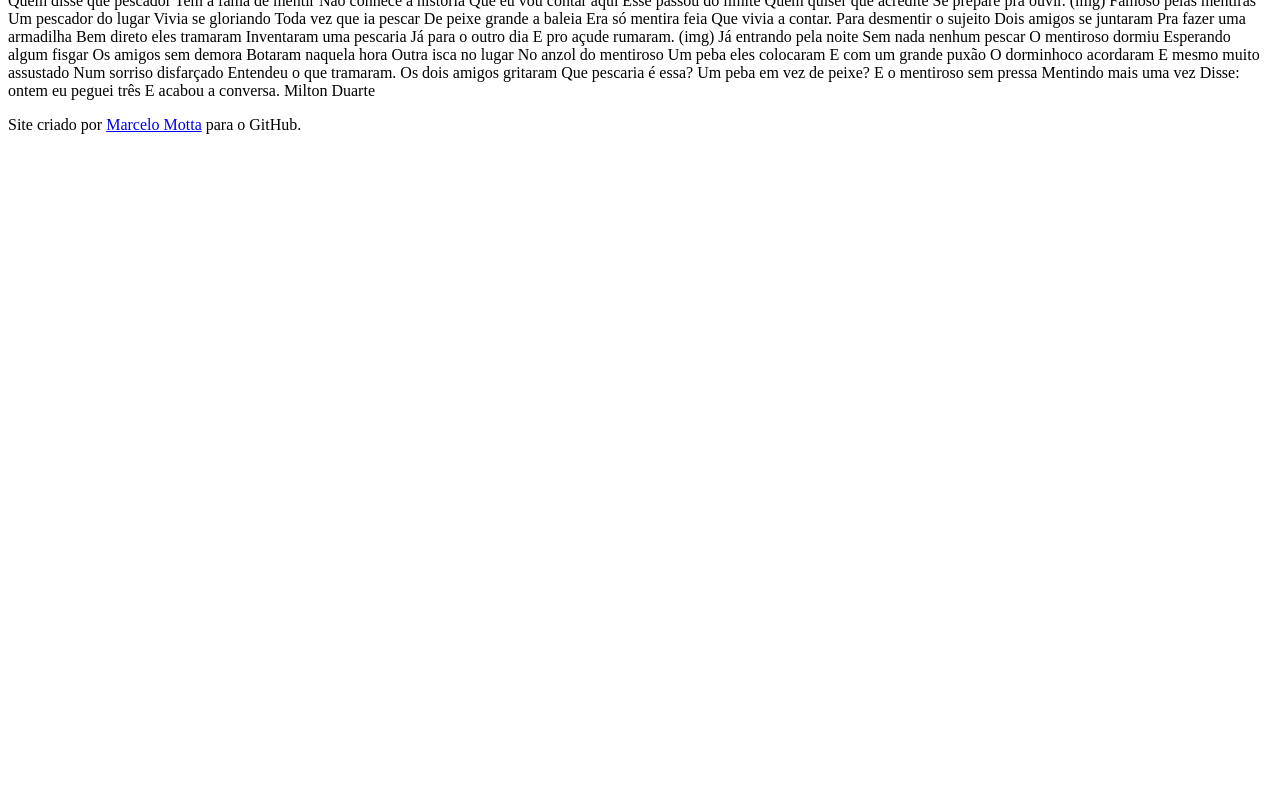
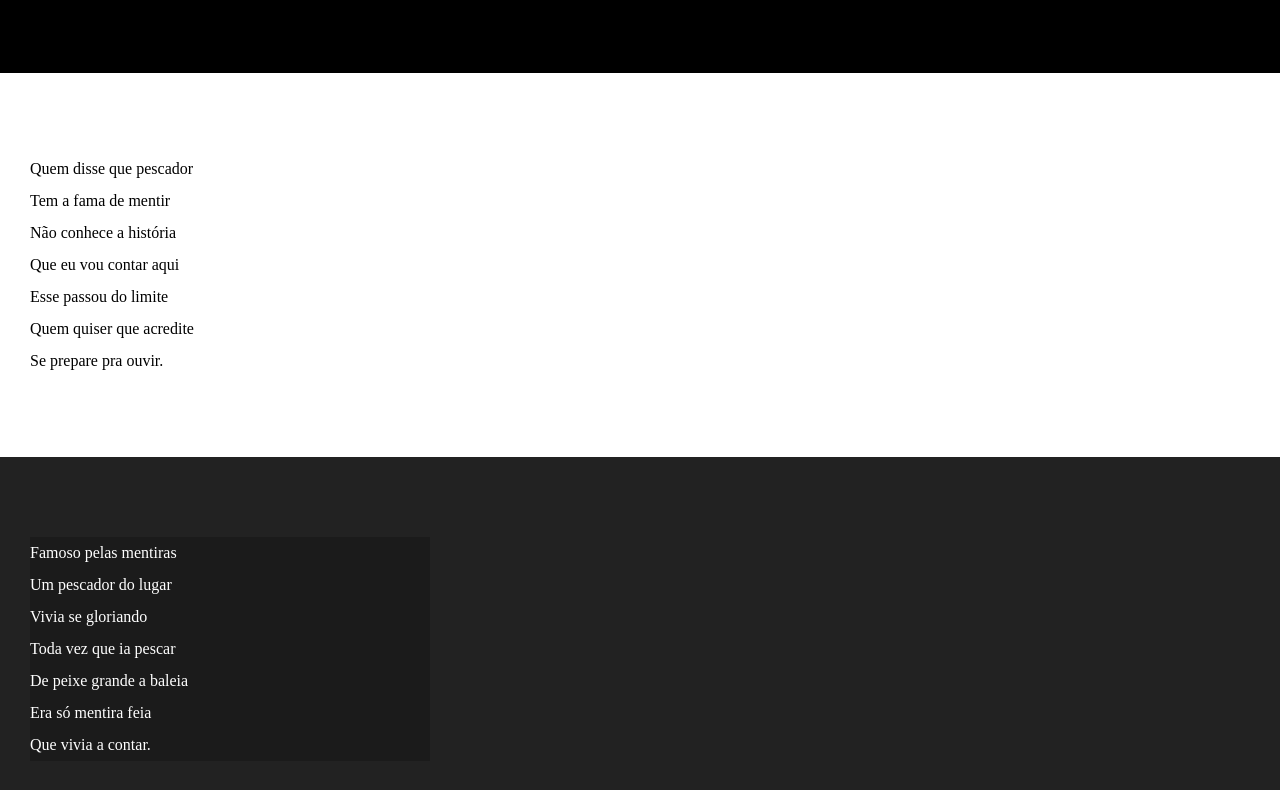
Before and after one commit to Marceloa20/HTML-CSS, a plain HTML site: page desafios/Desafio 12/index.html in a window 1280 px wide. Shown: the part 122-912 px from the top of the page. Before the commit the page ends 800 px from the top, so only its background shows below. Drawn offline with Linux system fonts and the light colour scheme.

Commit message:
Atualizei estilos dos textos e blocos

```diff
--- /dev/null
+++ b/desafios/Desafio 12/estilo/style.css
@@ -0,0 +1,66 @@
+@charset "UTF-8";
+
+* {
+    margin: 0;
+    padding: 0;
+}
+
+html, body {
+    min-height: 100vh;
+    background-color: darkgray;
+}
+
+header {
+    background-color: black;
+    color: white;
+    text-align: center;
+    padding: 20px;
+}
+
+header > h1 {
+    padding-top: 50px;
+    font-variant: small-caps;
+}
+
+header > p {
+    padding-bottom: 50px;
+}
+
+header a, footer a {
+    color: white;
+    text-decoration: none;
+    font-weight: bolder;
+}
+
+header a:hover, footer a:hover {
+    text-decoration: underline;
+}
+
+section {
+    padding-top: 10vh;
+    padding-bottom: 10vh;
+    line-height: 2em;
+    padding-left: 30px;
+}
+
+section.normal {
+    background-color: white;
+    color: black;
+}
+
+section.imagem {
+    background-color: rgb(34, 34, 34);
+    color: white;
+}
+
+section.imagem > p {
+    width: 400px;
+    background-color: rgba(0, 0, 0, 0.219);
+}
+
+footer {
+    background-color: black;
+    color: white;
+    text-align: center;
+    padding: 10px;
+}
--- a/desafios/Desafio 12/index.html
+++ b/desafios/Desafio 12/index.html
@@ -5,79 +5,90 @@
     <meta http-equiv="X-UA-Compatible" content="IE=edge">
     <meta name="viewport" content="width=device-width, initial-scale=1.0">
     <title>Cordel Pescador</title>
+    <link rel="stylesheet" href="estilo/style.css">
 </head>
 <body>
     <header>
         <h1>
-            A pesca do peba
+            Cordel: A pesca do peba
         </h1>
         <p>
             Por <a href="https://www.recantodasletras.com.br/cordel/7431170" target="_blank">Milton Duarte.</a>
         </p>
     </header>
 
-    Quem disse que pescador
-    Tem a fama de mentir
-    Não conhece a história
-    Que eu vou contar aqui
-    Esse passou do limite
-    Quem quiser que acredite
-    Se prepare pra ouvir.
+    <section class="normal">
+        <p>
+            Quem disse que pescador <br>
+            Tem a fama de mentir <br>
+            Não conhece a história <br>
+            Que eu vou contar aqui <br>
+            Esse passou do limite <br>
+            Quem quiser que acredite <br>
+            Se prepare pra ouvir.
+        </p>
+    </section>
 
-    (img)
+    <section class="imagem">
+        <p>
+            Famoso pelas mentiras <br>
+            Um pescador do lugar <br>
+            Vivia se gloriando <br>
+            Toda vez que ia pescar <br>
+            De peixe grande a baleia <br>
+            Era só mentira feia <br>
+            Que vivia a contar.
+        </p>
+    </section>
 
-    Famoso pelas mentiras
-    Um pescador do lugar
-    Vivia se gloriando
-    Toda vez que ia pescar
-    De peixe grande a baleia
-    Era só mentira feia
-    Que vivia a contar.
+    <section class="normal">
+        <p>
+            Para desmentir o sujeito <br>
+            Dois amigos se juntaram <br>
+            Pra fazer uma armadilha <br>
+            Bem direto eles tramaram <br>
+            Inventaram uma pescaria <br>
+            Já para o outro dia <br>
+            E pro açude rumaram.
+        </p>
 
+        <p>
+            Já entrando pela noite <br>
+            Sem nada nenhum pescar <br>
+            O mentiroso dormiu <br>
+            Esperando algum fisgar <br>
+            Os amigos sem demora <br>
+            Botaram naquela hora <br>
+            Outra isca no lugar
+        </p>
+    </section>
 
+    <section class="imagem">
+        <p>
+            No anzol do mentiroso <br>
+            Um peba eles colocaram <br>
+            E com um grande puxão <br>
+            O dorminhoco acordaram <br>
+            E mesmo muito assustado <br>
+            Num sorriso disfarçado <br>
+            Entendeu o que tramaram.
+        </p>
+    </section>
 
-    Para desmentir o sujeito
-    Dois amigos se juntaram
-    Pra fazer uma armadilha
-    Bem direto eles tramaram
-    Inventaram uma pescaria
-    Já para o outro dia
-    E pro açude rumaram.
-
-    (img)
-
-    Já entrando pela noite
-    Sem nada nenhum pescar
-    O mentiroso dormiu
-    Esperando algum fisgar
-    Os amigos sem demora
-    Botaram naquela hora
-    Outra isca no lugar
-
-
-
-    No anzol do mentiroso
-    Um peba eles colocaram
-    E com um grande puxão
-    O dorminhoco acordaram
-    E mesmo muito assustado
-    Num sorriso disfarçado
-    Entendeu o que tramaram.
-
-
-
-    Os dois amigos gritaram
-    Que pescaria é essa?
-    Um peba em vez de peixe?
-    E o mentiroso sem pressa
-    Mentindo mais uma vez
-    Disse: ontem eu peguei três
-    E acabou a conversa.
-
-    Milton Duarte
+    <section class="normal">
+        <p>
+            Os dois amigos gritaram <br>
+            Que pescaria é essa? <br>
+            Um peba em vez de peixe? <br>
+            E o mentiroso sem pressa <br>
+            Mentindo mais uma vez <br>
+            Disse: ontem eu peguei três <br>
+            E acabou a conversa.
+        </p>
+    </section>
 
     <footer>
-        <p>Site criado por <a href="https://Marceloa20.github.io" target="_blank">Marcelo Motta</a> para o GitHub.</p>
+        <p>Site criado por <a href="https://marceloa20.github.io/html-css/" target="_blank">Marcelo Motta</a> para o GitHub.</p>
     </footer>
 </body>
 </html>
```
